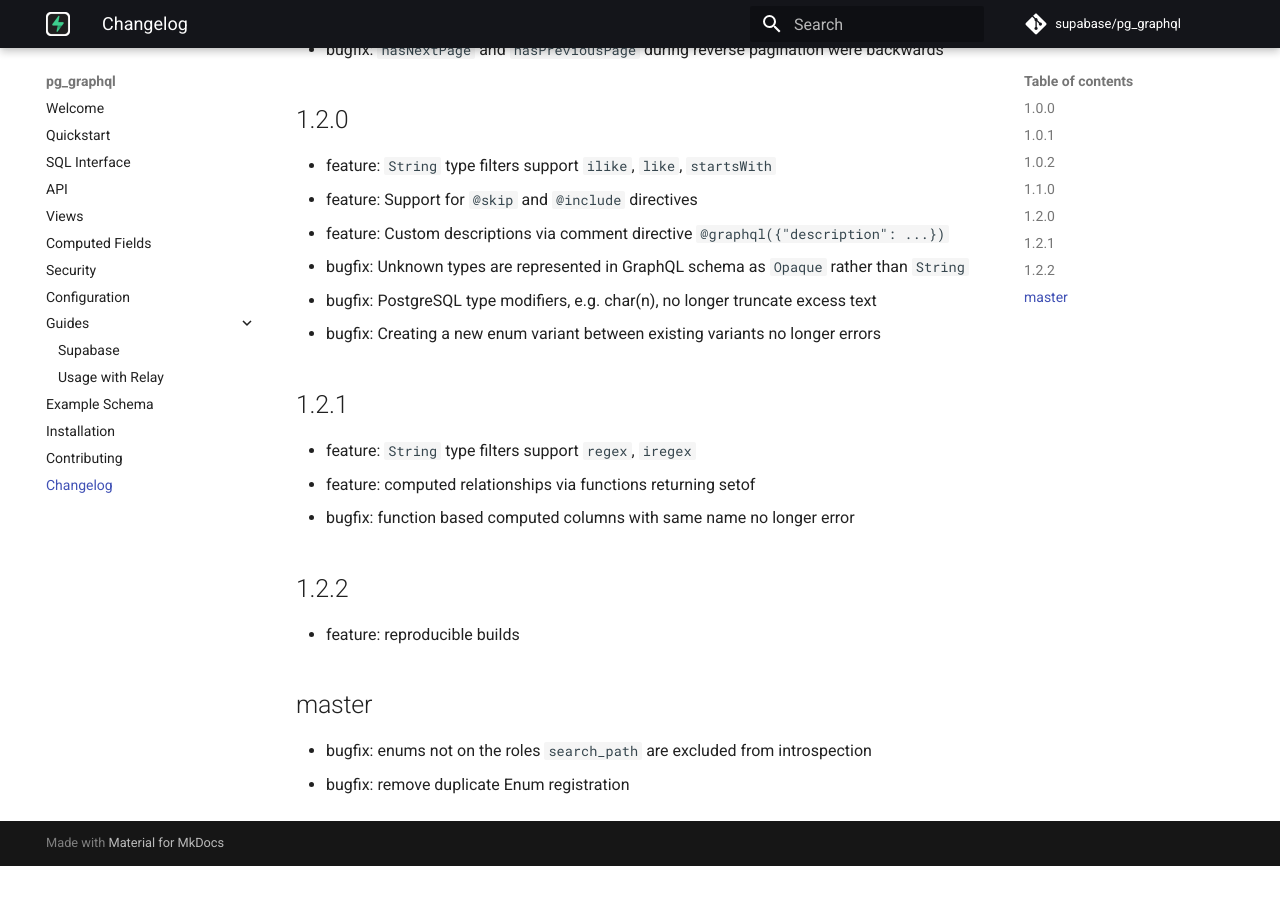
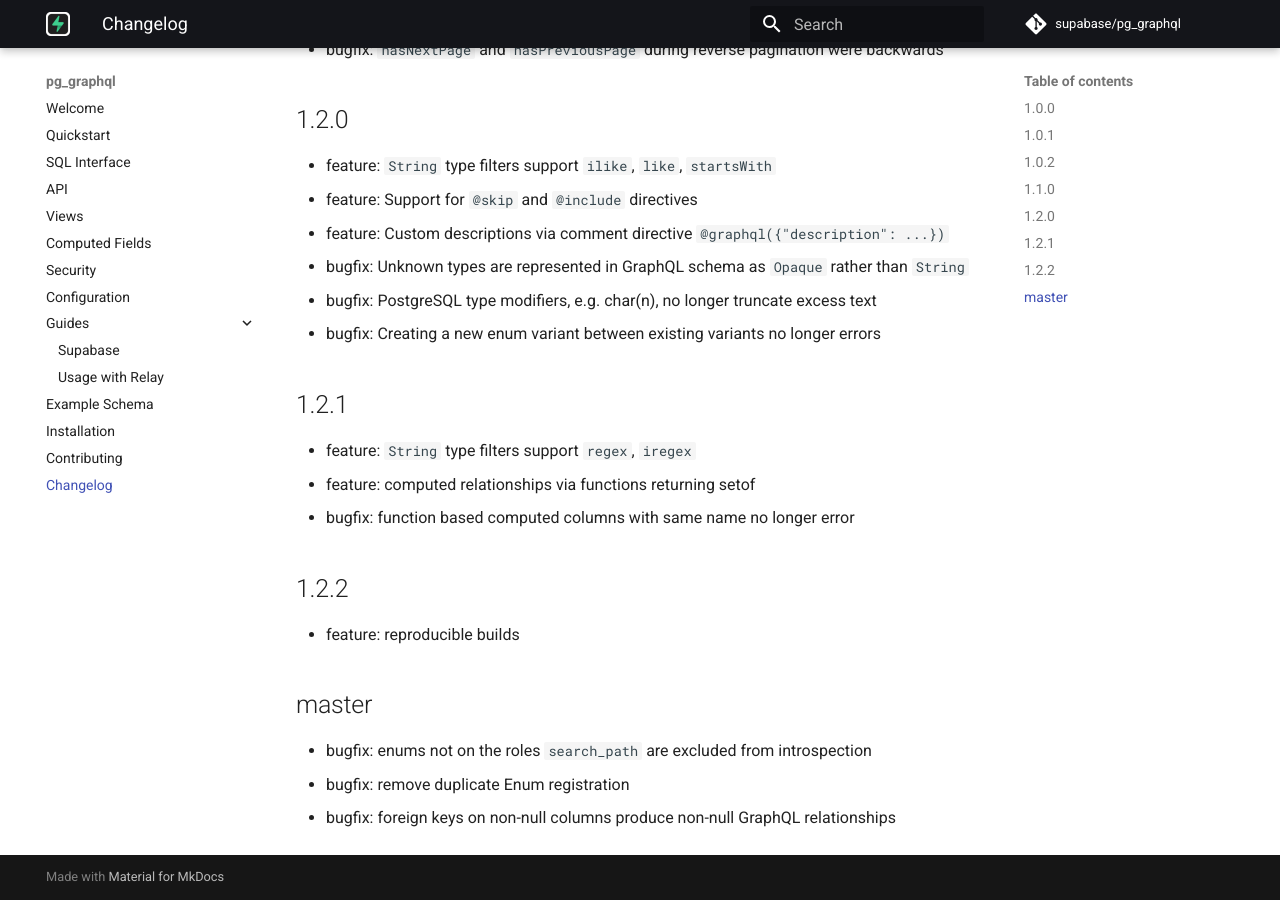
Before and after one commit to supabase/pg_graphql, an MkDocs documentation site: the page built from docs/changelog.md, in a window 1280 px wide and 900 px high, scrolled down 678 px. Built offline with MkDocs 1.6.1 and Material for MkDocs 9.7.7, drawn with Linux system fonts in a browser that asks for light colours; comment, search, counter and statistics services are not loaded; before the commit the page ends 1544 px from its top, so only the background shows below that.

Commit message:
document non-null bugfix in changelog

```diff
--- a/docs/changelog.md
+++ b/docs/changelog.md
@@ -33,3 +33,4 @@
 ## master
 - bugfix: enums not on the roles `search_path` are excluded from introspection
 - bugfix: remove duplicate Enum registration
+- bugfix: foreign keys on non-null columns produce non-null GraphQL relationships
```
